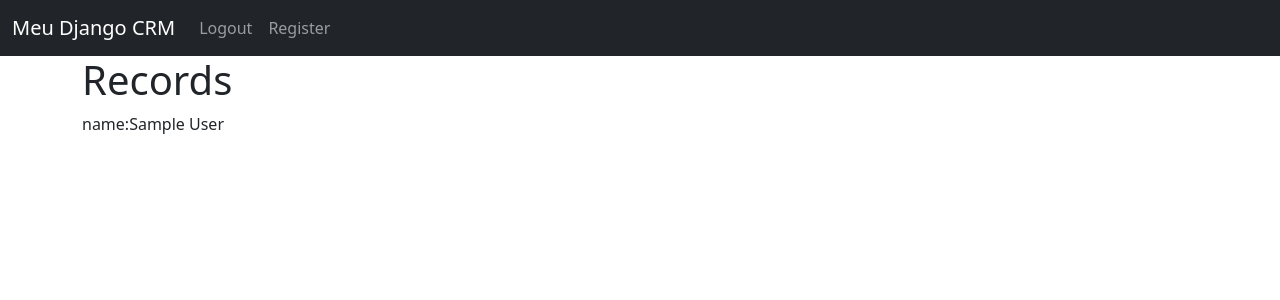
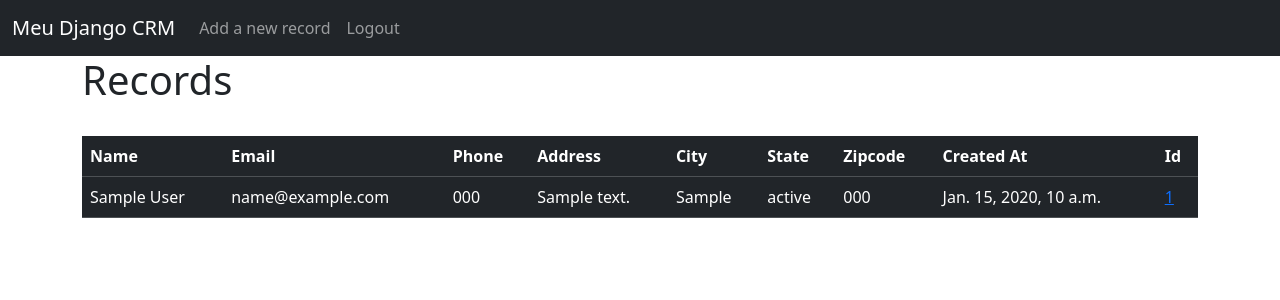
Before and after one commit to M4th3/Django-CRM, a Django app: page / in a window 1280 px wide. Shown: the top 300 px of the page. Run offline with Django 4.2, Linux system fonts and the light colour scheme; a user stored in the database is signed in; tables that the repository leaves empty hold one stand-in row (values such as "Sample post").

Commit message:
fourth commit

```diff
--- a/crm_website/models.py
+++ b/crm_website/models.py
@@ -12,4 +12,4 @@ class Record(models.Model):
     zipcode    = models.CharField(max_length=50)
 
     def __str__(self):
-        return(f"name:{self.first_name} {self.last_name}")
+        return(f"{self.first_name} {self.last_name}")
--- a/crm_website/templates/home.html
+++ b/crm_website/templates/home.html
@@ -5,11 +5,39 @@
 
 {% if user.is_authenticated %}
     <h1>Records</h1>
-    {% if records %}
-    {% for record in records %}
-    {{ record }}<br>
-    {% endfor %}
-    {% endif %}
+    <br>
+    <table class="table table-dark table-hover">
+      <thead>
+        <tr>
+          <th scope="col">Name</th>
+          <th scope="col">Email</th>
+          <th scope="col">Phone</th>
+          <th scope="col">Address</th>
+          <th scope="col">City</th>
+          <th scope="col">State</th>
+          <th scope="col">Zipcode</th>
+          <th scope="col">Created At</th>
+          <th scope="col">Id</th>
+        </tr>
+      </thead>
+      <tbody>
+          <tr>
+            {% if records %}
+            {% for record in records %}
+            <td>{{ record }}</td>
+            <td>{{ record.email }}</td>
+            <td>{{ record.phone }}</td>
+            <td>{{ record.address }}</td>
+            <td>{{ record.city }}</td>
+            <td>{{ record.state }}</td>
+            <td>{{ record.zipcode }}</td>
+            <td>{{ record.created_at }}</td>
+            <td><a href="{% url 'record' record.id %}">{{ record.id }}</a></td>
+          </tr>
+          {% endfor %}
+          {% endif %}
+      </tbody>
+</table>
 {% else %}
 <h1>Login!!</h1>
 <br>
@@ -27,6 +55,7 @@
           </form>
     </form>
 </div>
+
 {% endif %}
 
 
@@ -36,5 +65,4 @@
 
 
 
-
 {% endblock %}
--- a/crm_website/templates/navbar.html
+++ b/crm_website/templates/navbar.html
@@ -8,11 +8,15 @@
         <ul class="navbar-nav me-auto mb-2 mb-lg-0">
           {% if user.is_authenticated %}
           <li class="nav-item">
+            <a class="nav-link" href="{% url 'add_record' %}">Add a new record</a>
+          </li>
+          <li class="nav-item">
             <a class="nav-link" href="{% url 'logout' %}">Logout</a>
           </li>
-          {% endif %}
+          {% else %}
           <li class="nav-item">
             <a class="nav-link" href="{% url 'register' %}">Register</a>
+            {% endif %}
           </li>
         </ul>
       </div>
--- a/crm_website/urls.py
+++ b/crm_website/urls.py
@@ -1,9 +1,13 @@
 from django.urls import path
-from .views import home, logout_user, register_user
+from .views import home, logout_user, register_user, customer_record, delete_record, add_record, update_record
 
 urlpatterns = [
     path('', home , name='homepage'),
     path('logout/', logout_user, name='logout'),
-    path('register/', register_user, name='register')
+    path('register/', register_user, name='register'),
+    path('record/<int:pk>/', customer_record, name='record'),
+    path('delete_record/<int:pk>/', delete_record, name='delete_record'),
+    path('add_record/', add_record, name='add_record'),
+    path('update_record/<int:pk>', update_record, name='update_record'),
 
 ]
--- a/crm_website/views.py
+++ b/crm_website/views.py
@@ -1,7 +1,7 @@
 from django.shortcuts import render, redirect
 from django.contrib.auth import authenticate, login, logout
 from django.contrib import messages
-from .forms import SignUpForm
+from .forms import SignUpForm, AddRecord
 from .models import Record
 
 # Create your views here.
@@ -48,3 +48,48 @@ def register_user(request):
 
 
     return render(request, 'register.html', {'form':form})
+
+def customer_record(request, pk):
+    if request.user.is_authenticated:
+        customer_record = Record.objects.get(id=pk)
+        return render(request, 'record.html', {'customer_record':customer_record})
+
+    else:
+        messages.error(request, 'You must be logged in to accesss this page!!!')
+        return redirect('homepage')
+
+def delete_record(request, pk):
+    records = Record.objects.get(id=pk)
+    records.delete()
+    messages.success(request, 'The record has been deleted successfully')
+    return redirect('homepage')
+
+def add_record(request):
+    form = AddRecord()
+    if request.user.is_authenticated:
+        if request.method == 'POST':
+            form = AddRecord(request.POST)
+            if form.is_valid():
+                form.save()
+                messages.success(request, 'The record has been add with success!!!')
+                return redirect('homepage')
+    else:
+        messages.error(request, 'You must been logged in!!')
+        return redirect('homepage')
+    return render(request, 'add.html', {'form':form})
+
+def update_record(request,pk):
+    if request.user.is_authenticated:
+        current_data = Record.objects.get(id=pk)
+        form = AddRecord(instance=current_data)
+        if request.method == 'POST':
+            new_form = AddRecord(request.POST)
+            if new_form.is_valid():
+                new_form.save()
+            messages.success(request, 'Your record has been updated successfully!!!')
+            return redirect('homepage')
+
+        return render(request, 'update.html', {'form': form, 'current_data':current_data})
+
+    else:
+        messages.error(request, 'You need to be logged in to update a record!!!')
```
Also changed, not shown: crm_website/forms.py (+15 -0 lines), crm_website/templates/add.html (added, +16 -0 lines), crm_website/templates/record.html (added, +35 -0 lines), crm_website/templates/update.html (added, +16 -0 lines).
